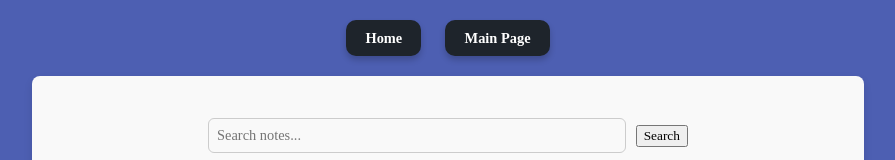
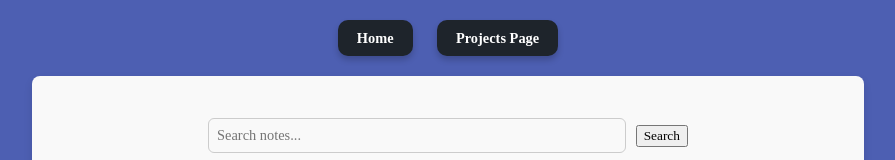
Before and after one commit to Buffaluv07/Web-Page, a website built with Vite: page Notes-App/index.html in a window 1280 px wide. Shown: the top 160 px of the page, without its empty margins (192-1087 px from the left). Built offline with nearby package versions, Linux system fonts and the light colour scheme.

Commit message:
added navagation button

```diff
--- a/Notes-App/index.html
+++ b/Notes-App/index.html
@@ -12,7 +12,7 @@
             <nav>
                 <ul>
                     <li><a href="../index.html">Home</a></li>
-                    <li><a href="../index.html">Main Page</a></li>
+                    <li><a href="../Location/index.html">Projects Page</a></li>
                 </ul>
             </nav>
         </header>
```
